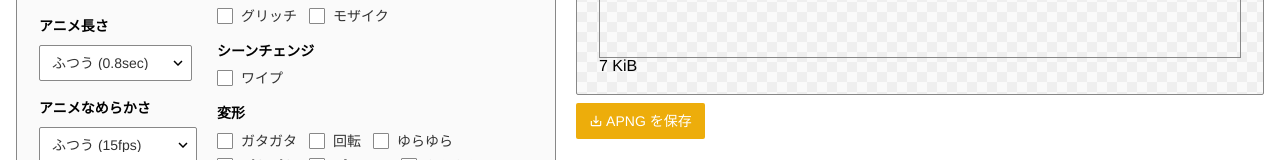
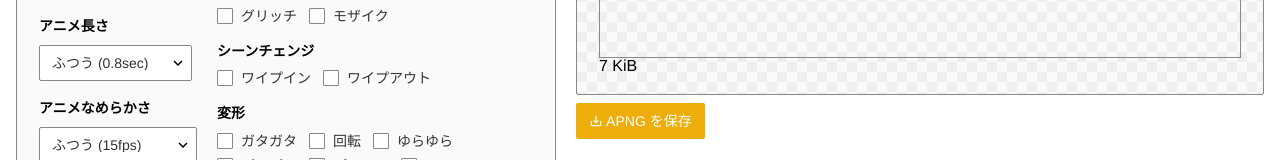
Before and after one commit to zk-phi/ApngEffects, a Vue app: page / in a window 1280 px wide. Shown: the part 541-701 px from the top of the page. Built offline with nearby package versions, Linux system fonts and the light colour scheme; the HTML template or start-up script is replaced by a standard one.

Commit message:
Add in/out variants of wipe effect

```diff
--- a/src/constants/webgleffects.ts
+++ b/src/constants/webgleffects.ts
@@ -8,7 +8,8 @@ import webglStrobo from "../webgleffects/strobo";
 import webglFocusLine from "../webgleffects/focusLine";
 import webglGlitch from "../webgleffects/glitch";
 import webglMosaic from "../webgleffects/mosaic";
-import webglTransitionWipe from "../webgleffects/transitionWipe";
+import webglTransitionWipeOut from "../webgleffects/transitionWipeOut";
+import webglTransitionWipeIn from "../webgleffects/transitionWipeIn";
 
 export default [
   {
@@ -28,7 +29,8 @@ export default [
   }, {
     label: "シーンチェンジ",
     effects: [
-      { label: "ワイプ", value: webglTransitionWipe },
+      { label: "ワイプイン", value: webglTransitionWipeIn },
+      { label: "ワイプアウト", value: webglTransitionWipeOut },
     ],
   },
 ];
--- a/src/webgleffects/transitionWipe.ts
+++ b/src/webgleffects/transitionWipeIn.ts
@@ -4,10 +4,10 @@ import shaderWipe from "../shaders/transitionWipe.glsl";
 
 const shader = webglEffectShader(shaderWipe.sourceCode);
 
-const webglTransitionWipe: WebGLEffect = (keyframe) => {
+const webglTransitionWipeIn: WebGLEffect = (keyframe) => {
   const program = webglLoadEffectShader(shader);
-  webglSetFloat(program, "keyframe", keyframe);
+  webglSetFloat(program, "keyframe", keyframe - 1);
   return program;
 };
 
-export default webglTransitionWipe;
+export default webglTransitionWipeIn;
--- /dev/null
+++ b/src/webgleffects/transitionWipeOut.ts
@@ -0,0 +1,13 @@
+import { WebGLEffect } from "../types";
+import { webglEffectShader, webglLoadEffectShader, webglSetFloat } from "../utils/webgl";
+import shaderWipe from "../shaders/transitionWipe.glsl";
+
+const shader = webglEffectShader(shaderWipe.sourceCode);
+
+const webglTransitionWipeOut: WebGLEffect = (keyframe) => {
+  const program = webglLoadEffectShader(shader);
+  webglSetFloat(program, "keyframe", keyframe);
+  return program;
+};
+
+export default webglTransitionWipeOut;
```
Also changed, not shown: src/shaders/transitionWipe.glsl.
